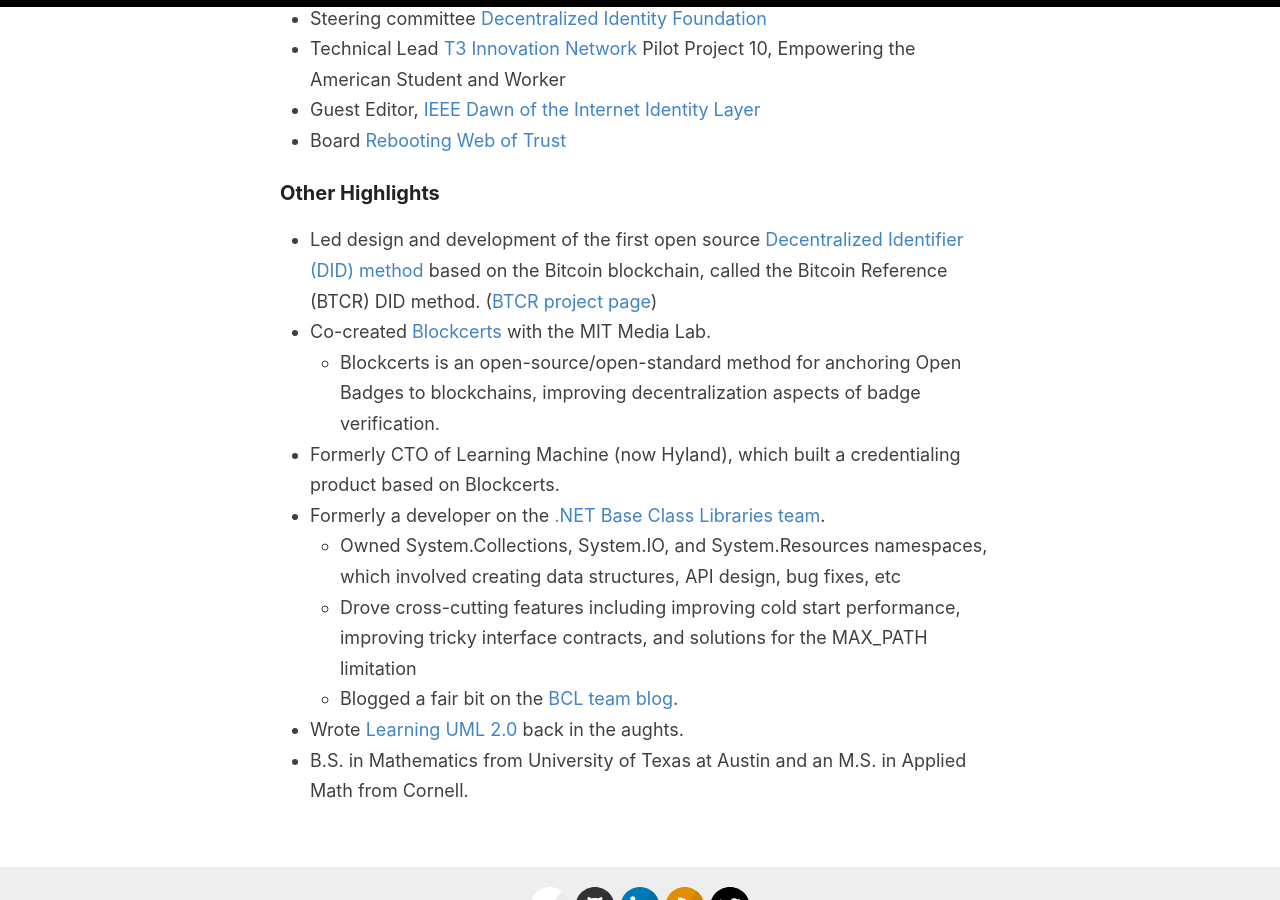
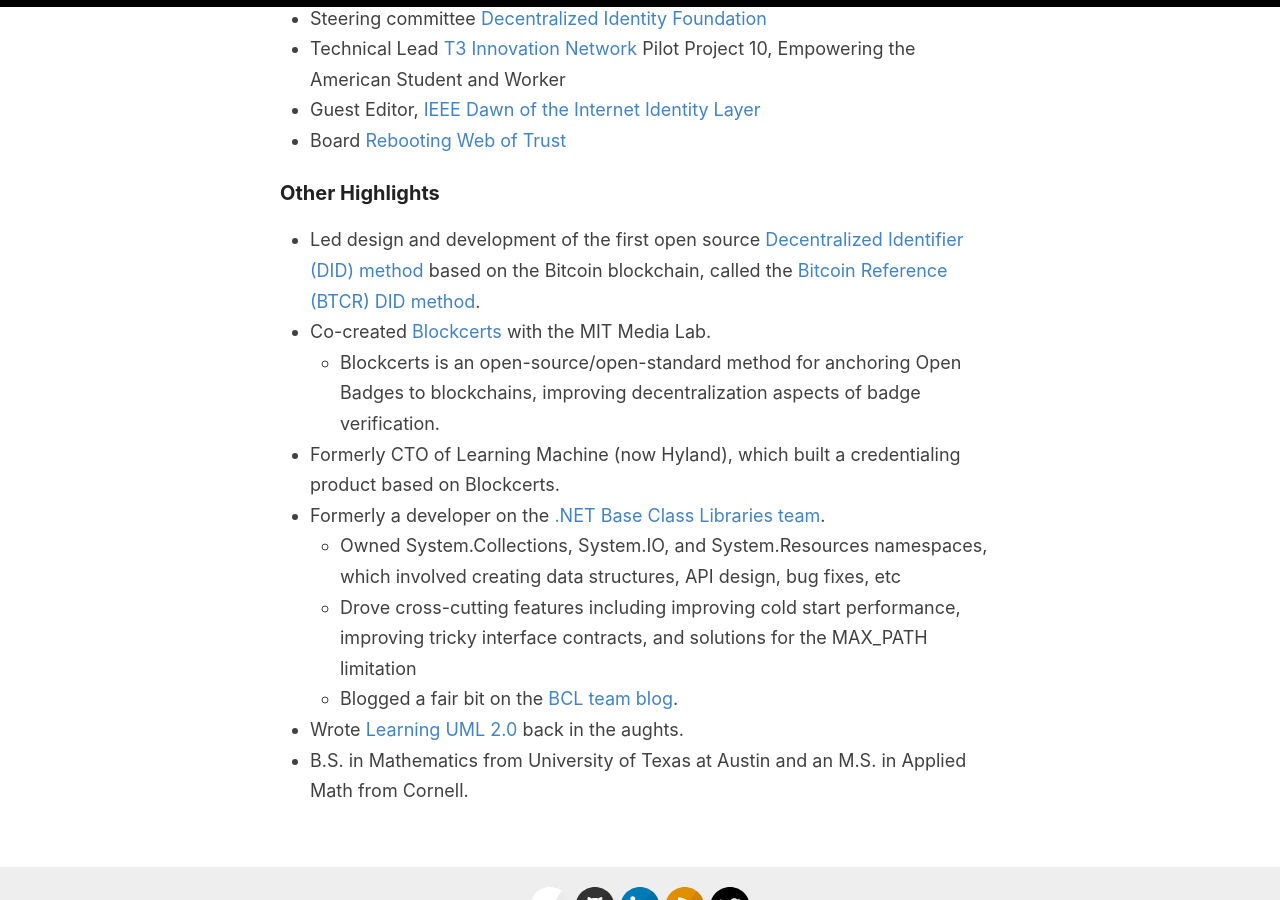
Before and after one commit to kimdhamilton/kimdhamilton.github.io, a Jekyll site: the page built from _pages/about.md, in a window 1280 px wide and 900 px high, scrolled down 747 px. Built offline with Jekyll 4.4.1, drawn with Linux system fonts in a browser that asks for light colours.

Commit message:
update btcr link

```diff
--- a/_pages/about.md
+++ b/_pages/about.md
@@ -25,7 +25,7 @@
 
 <h3 style="text-align:left;">Other Highlights</h3>
 
-- Led design and development of the first open source [Decentralized Identifier (DID) method](https://www.w3.org/TR/did-core/) based on the Bitcoin blockchain, called the Bitcoin Reference (BTCR) DID method. ([BTCR project page](https://www.okimsrazor.com/project/btcr-project/))
+- Led design and development of the first open source [Decentralized Identifier (DID) method](https://www.w3.org/TR/did-core/) based on the Bitcoin blockchain, called the [Bitcoin Reference (BTCR) DID method](https://w3c-ccg.github.io/didm-btcr/).
 - Co-created [Blockcerts](https://www.blockcerts.org/) with the MIT Media Lab.
 	- Blockcerts is an open-source/open-standard method for anchoring Open Badges to blockchains, improving decentralization aspects of badge verification.
 - Formerly CTO of Learning Machine (now Hyland), which built a credentialing product based on Blockcerts.
```
